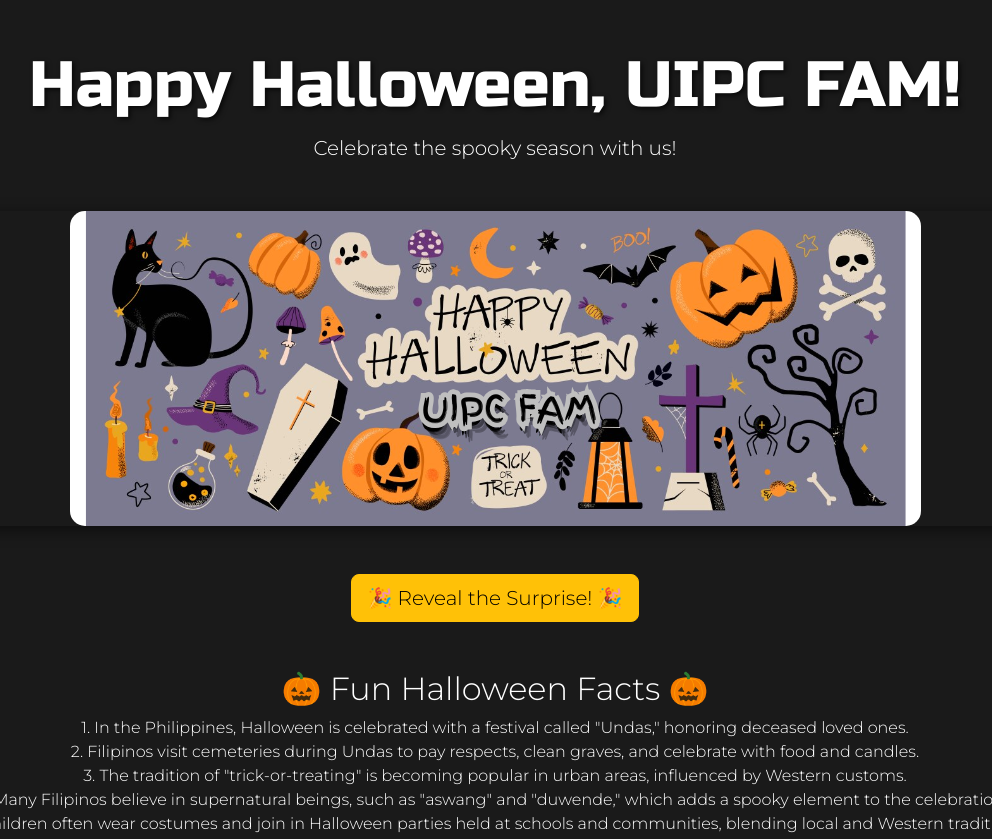
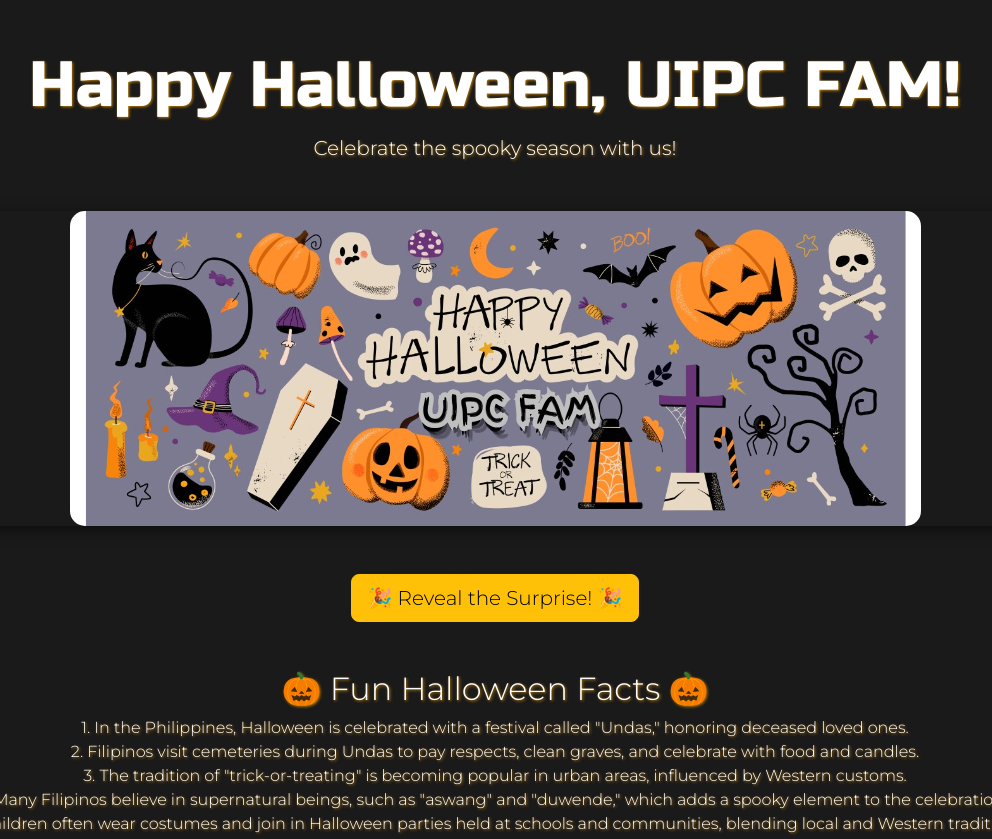
Before and after one commit to anyasauce/halloweenuipcfam, a plain HTML site: page index.html in a window 1280 px wide. Shown: the top 839 px of the page, without its empty margins (145-1137 px from the left). Drawn offline with nearby package versions, Linux system fonts and the light colour scheme.

Commit message:
Update style.css

```diff
--- a/style.css
+++ b/style.css
@@ -2,11 +2,10 @@ body {
     background-color: #1a1a1a;
     color: #fff;
     font-family: 'Montserrat', sans-serif;
-}
+    text-shadow: 1px 1px 3px rgba(255, 165, 0, 0.7);}
 
 h1 {
     font-family: 'Russo One', sans-serif;
-    text-shadow: 2px 2px 5px rgba(0, 0, 0, 0.7);
 }
 
 .image-container {
```
